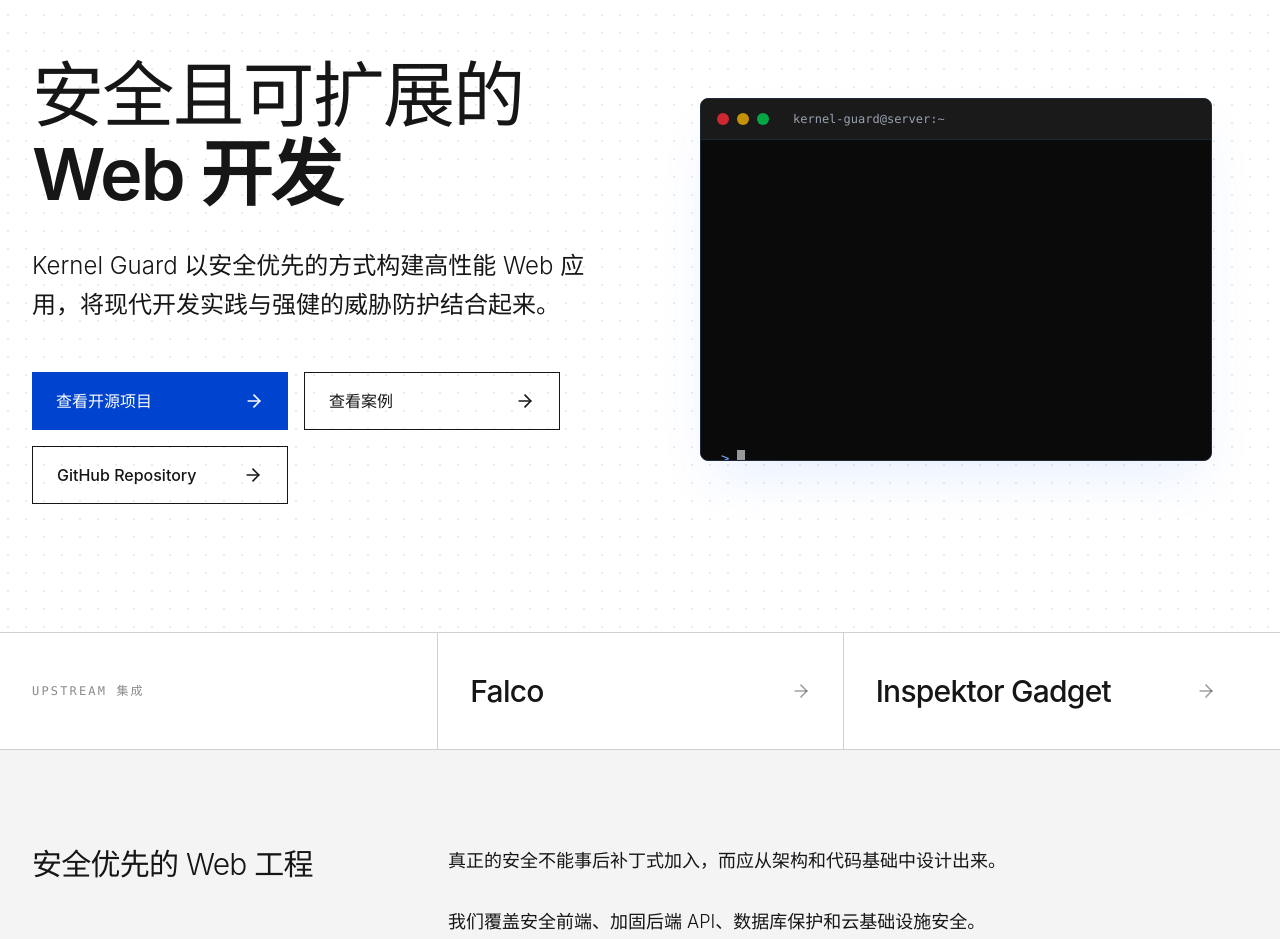
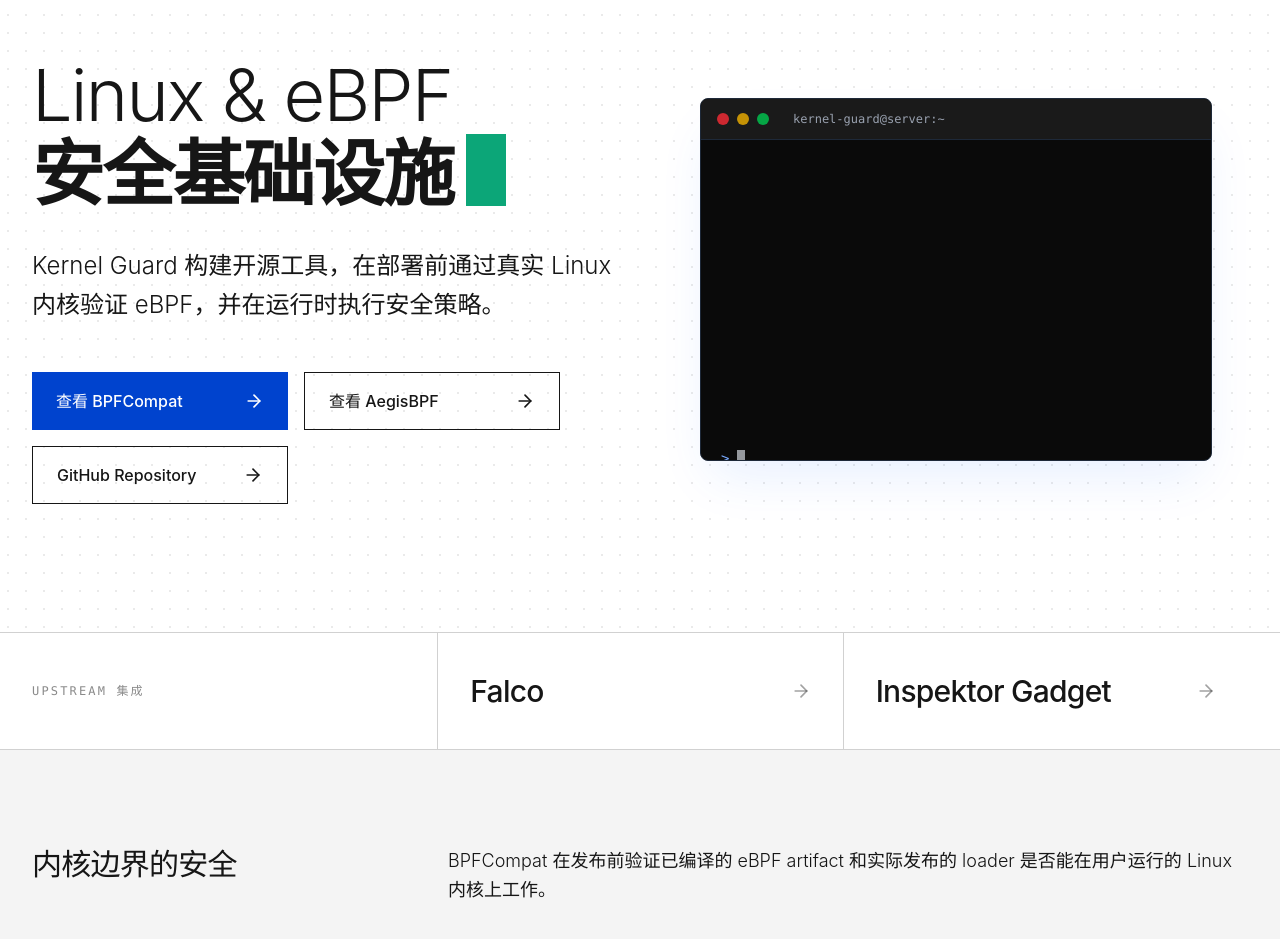
Before and after one commit to ErenAri/kernel-guard-frontend, a React (Vite) app: page /zh-cn in a window 1280 px wide. Shown: the part 201-1140 px from the top of the page. Built offline with nearby package versions, Linux system fonts and the light colour scheme.

Commit message:
content(site): update zh-CN homepage positioning

```diff
--- a/src/translations/zh-CN.ts
+++ b/src/translations/zh-CN.ts
@@ -4,8 +4,8 @@ export const zhCN = {
   ...en,
   seo: {
     home: {
-      title: 'Kernel Guard | 安全 Web 开发与网络安全解决方案',
-      description: 'Kernel Guard 专注于高性能、安全的 Web 应用、加固后端架构和现代网络安全工程。',
+      title: 'Kernel Guard | Linux 与 eBPF 安全基础设施',
+      description: 'Kernel Guard 构建开源基础设施，用于在部署前通过真实 Linux 内核验证 eBPF，并在运行时执行策略。',
       keywords: 'Kernel Guard, 安全 Web 开发, 网络安全, Zero Trust, 数据保护, 后端安全',
     },
     projects: {
@@ -53,16 +53,16 @@ export const zhCN = {
   home: {
     ...en.home,
     systemSecure: 'SYSTEMS_SECURE // V2.4.1',
-    heroTitle1: '安全且可扩展的',
-    heroTitle2: 'Web 开发',
-    heroDesc: 'Kernel Guard 以安全优先的方式构建高性能 Web 应用，将现代开发实践与强健的威胁防护结合起来。',
-    viewArch: '查看开源项目',
-    viewCompletedProjects: '查看案例',
-    missionTitle: '安全优先的 Web 工程',
-    missionP1: '真正的安全不能事后补丁式加入，而应从架构和代码基础中设计出来。',
-    missionP2: '我们覆盖安全前端、加固后端 API、数据库保护和云基础设施安全。',
-    techStackTitle: '技术栈',
-    techStackDesc: '我们使用安全、高性能的现代技术构建可靠产品。',
+    heroTitle1: 'Linux & eBPF',
+    heroTitle2: '安全基础设施',
+    heroDesc: 'Kernel Guard 构建开源工具，在部署前通过真实 Linux 内核验证 eBPF，并在运行时执行安全策略。',
+    viewArch: '查看 BPFCompat',
+    viewCompletedProjects: '查看 AegisBPF',
+    missionTitle: '内核边界的安全',
+    missionP1: 'BPFCompat 在发布前验证已编译的 eBPF artifact 和实际发布的 loader 是否能在用户运行的 Linux 内核上工作。',
+    missionP2: 'AegisBPF 通过 BPF LSM enforcement、作用域策略控制和结构化安全事件处理同一边界的运行时侧。',
+    techStackTitle: '内核侧技术栈',
+    techStackDesc: '支撑 Linux、eBPF、兼容性验证和运行时安全工作的技术。',
     features: {
       frontend: { title: '安全前端', desc: '基于 React 的现代界面，面向 XSS 和客户端风险进行加固。' },
       backend: { title: '加固后端', desc: '遵循 Zero Trust 原则的可扩展 API 和服务端架构。' },
```
